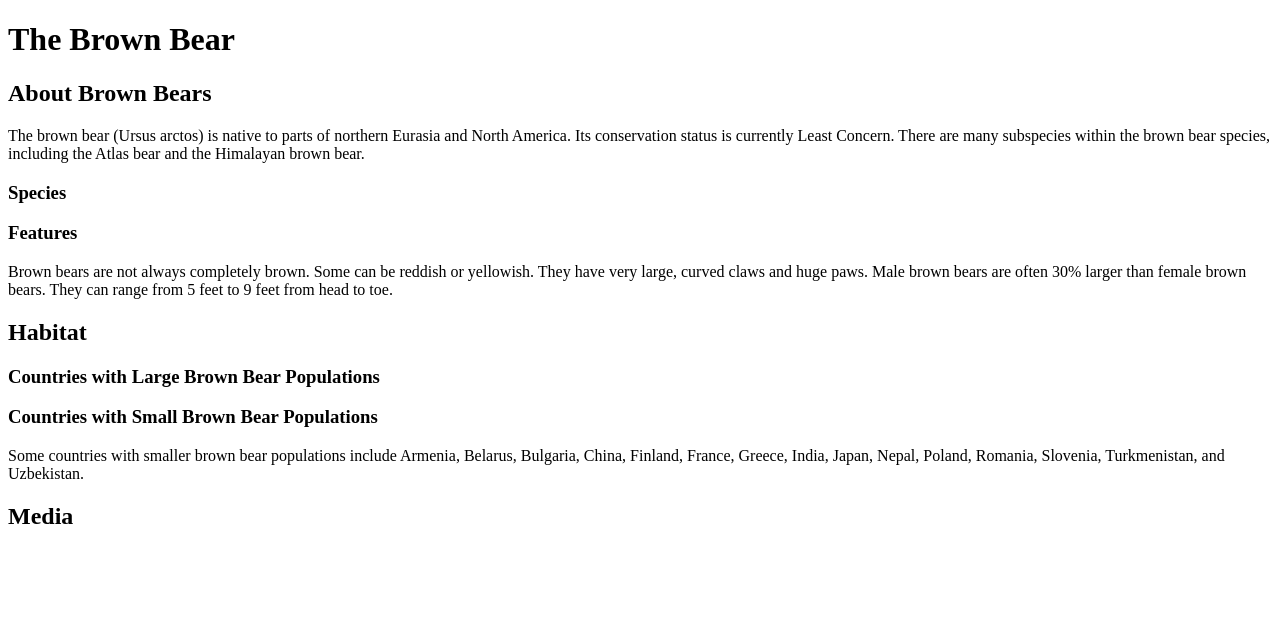
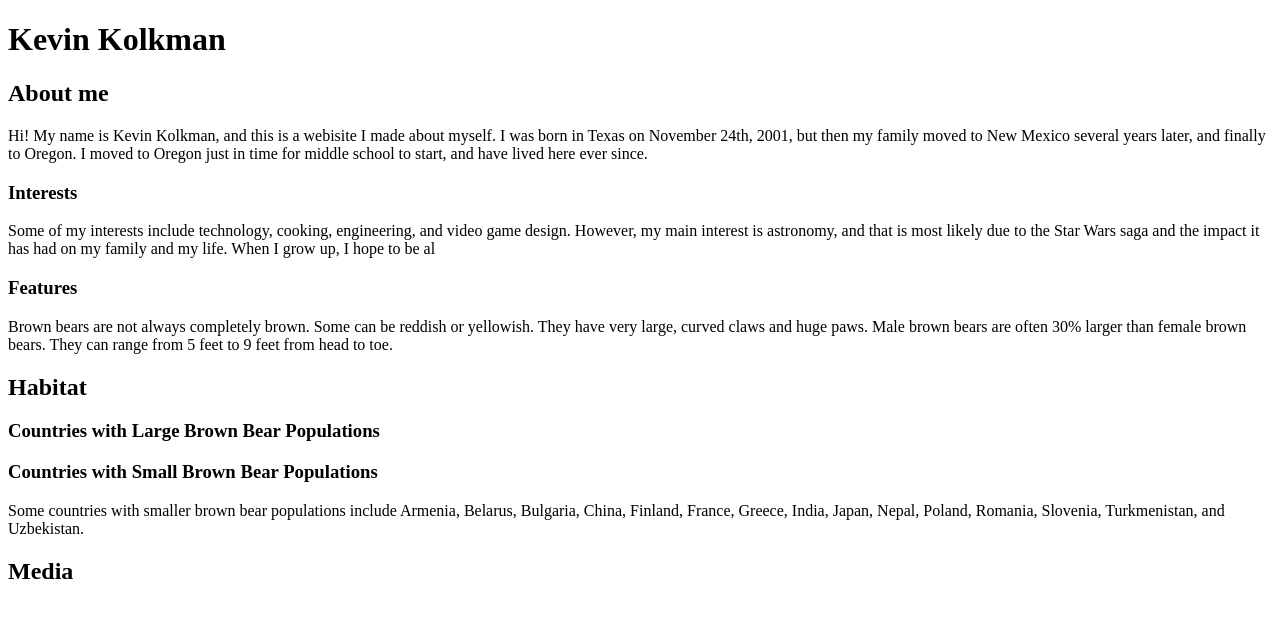
Before and after one commit to kkolkman/kkolkman.github.io, a plain HTML site: page index.html in a window 1280 px wide. Drawn offline with Linux system fonts and the light colour scheme.

Commit message:
2nd Commit

```diff
--- a/index.html
+++ b/index.html
@@ -1,14 +1,15 @@
 <!DOCTYPE html>
 <html>
   <head>
-    <title>Brown Bears</title>
+    <title>Kevin Kolkman</title>
   </head>
   <body>
-    <h1>The Brown Bear</h1>
+    <h1>Kevin Kolkman</h1>
     <div id="introduction">
-    	<h2>About Brown Bears</h2>
-      <p>The brown bear (Ursus arctos) is native to parts of northern Eurasia and North America. Its conservation status is currently Least Concern. There are many subspecies within the brown bear species, including the Atlas bear and the Himalayan brown bear.</p>
-    	<h3>Species</h3>
+    	<h2>About me</h2>
+      <p>Hi! My name is Kevin Kolkman, and this is a webisite I made about myself. I was born in Texas on November 24th, 2001, but then my family moved to New Mexico several years later, and finally to Oregon. I moved to Oregon just in time for middle school to start, and have lived here ever since. </p>
+    	<h3>Interests</h3>
+      <p>Some of my interests include technology, cooking, engineering, and video game design. However, my main interest is astronomy, and that is most likely due to the Star Wars saga and the impact it has had on my family and my life. When I grow up, I hope to be al
    		<h3>Features</h3>
       <p>Brown bears are not always completely brown. Some can be reddish or yellowish. They have very large, curved claws and huge paws. Male brown bears are often 30% larger than female brown bears. They can range from 5 feet to 9 feet from head to toe.</p>
     </div>
@@ -23,3 +24,5 @@
     </div>
   </body>
 </html>
+
+<style>
```
